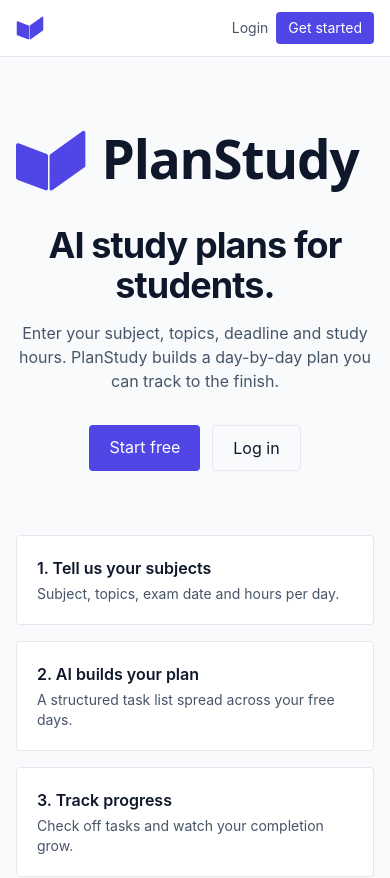
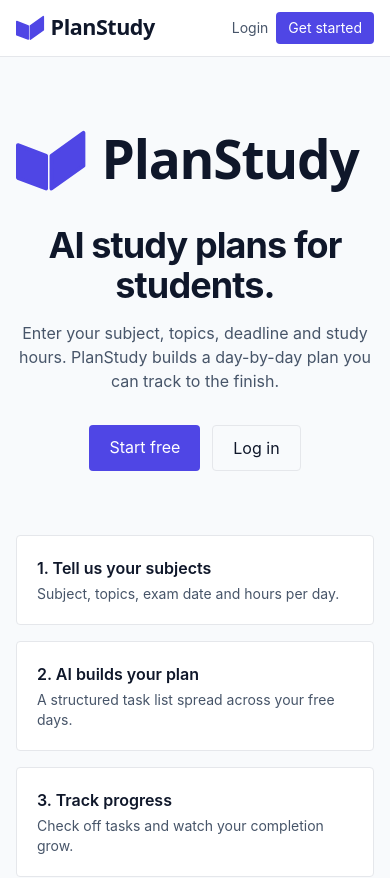
Before and after one commit to elormloh27-oss/planstudy, a React (Vite) app: page / in a window 390 px wide. Shown: the top 878 px of the page. Built offline with nearby package versions, Linux system fonts and the light colour scheme; no server answers.

Commit message:
wrong svg used for mobile

```diff
--- a/src/components/Navbar.jsx
+++ b/src/components/Navbar.jsx
@@ -25,8 +25,7 @@ export default function Navbar() {
     <nav className="border-b bg-white">
       <div className="mx-auto flex max-w-6xl items-center justify-between px-4 py-3">
         <Link to="/" className="flex shrink-0 items-center">
-          <img src="/planstudy-logo.svg" alt="PlanStudy" className="hidden h-8 w-auto sm:block" />
-          <img src="/planstudy-mark.svg" alt="PlanStudy" className="h-7 w-7 sm:hidden" />
+          <img src="/planstudy-logo.svg" alt="PlanStudy" className="h-7 w-auto sm:h-8" />
         </Link>
         <div className="flex items-center gap-2 text-sm sm:gap-3">
           {email ? (
```
